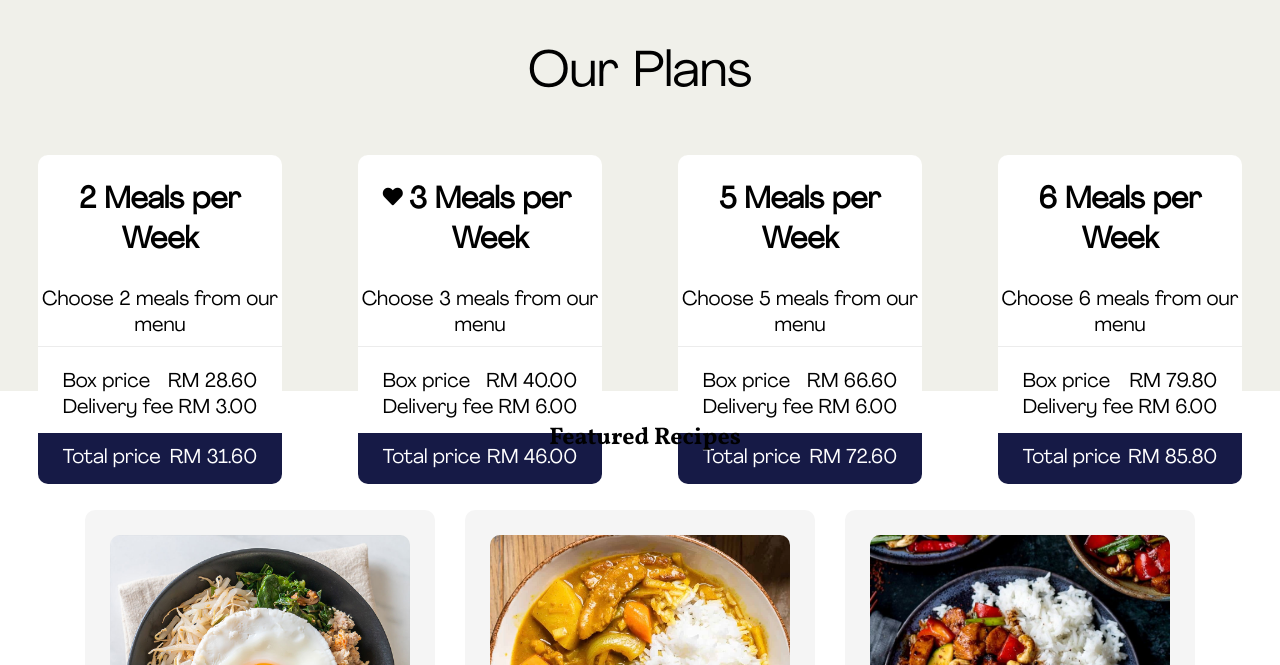
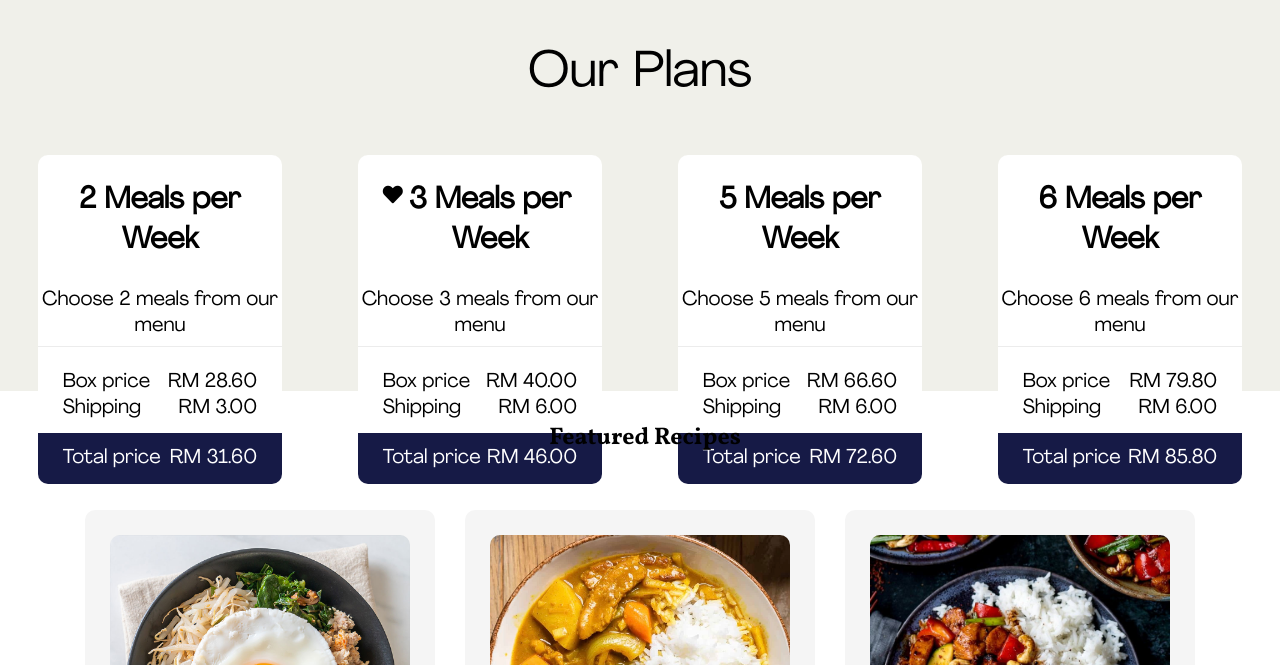
Before and after one commit to jW028/readysetcook, a plain HTML site: page menu.html in a window 1280 px wide. Shown: the part 135-800 px from the top of the page. Drawn offline with Linux system fonts and the light colour scheme.

Commit message:
Adjusted plan div

```diff
--- a/menu.html
+++ b/menu.html
@@ -17,7 +17,7 @@
 
     <header>
         <nav>
-            <div class="nav-main">
+            <!-- <div class="nav-main"> -->
                 <a href="index.html">
                     <div class="logo">
                         <img src="img/logo.png" alt="Logo">
@@ -30,7 +30,7 @@
                     <li><a href="faq.html">FAQ</a></li>
                     <li><a href="contact-us.html">Contact Us</a></li>
                 </ul>
-            </div>
+            <!-- </div> -->
         </nav>
     </header>
 
@@ -50,7 +50,7 @@
                             <p>RM 28.60</p>
                         </div>
                         <div class="row">
-                            <p>Delivery fee</p>
+                            <p>Shipping</p>
                             <p>RM 3.00</p>
                         </div>
                         <div class="row">
@@ -72,7 +72,7 @@
                             <p>RM 40.00</p>
                         </div>
                         <div class="row">
-                            <p>Delivery fee</p>
+                            <p>Shipping</p>
                             <p>RM 6.00</p>
                         </div>
                         <div class="row">
@@ -93,7 +93,7 @@
                             <p>RM 66.60</p>
                         </div>
                         <div class="row">
-                            <p>Delivery fee</p>
+                            <p>Shipping</p>
                             <p>RM 6.00</p>
                         </div>
                         <div class="row">
@@ -115,7 +115,7 @@
                             <p>RM 79.80</p>
                         </div>
                         <div class="row">
-                            <p>Delivery fee</p>
+                            <p>Shipping</p>
                             <p>RM 6.00</p>
                         </div>
                         <div class="row">
--- a/styles.css
+++ b/styles.css
@@ -50,7 +50,7 @@ header {
 nav {
     display: inline-flex;
     align-items: center;
-    justify-content: space-between;
+    justify-content: flex-start;
     width: 100vw;
 }
 
@@ -241,11 +241,11 @@ video {
 .icon {
     width: 80%;
     display: inline-flex;
-    justify-content: space-between;
+    justify-content: space-evenly;
 }
 
 .fas {
-    padding-top: 3%;
+    padding-top: 2%;
 }
 
 .row {
```
